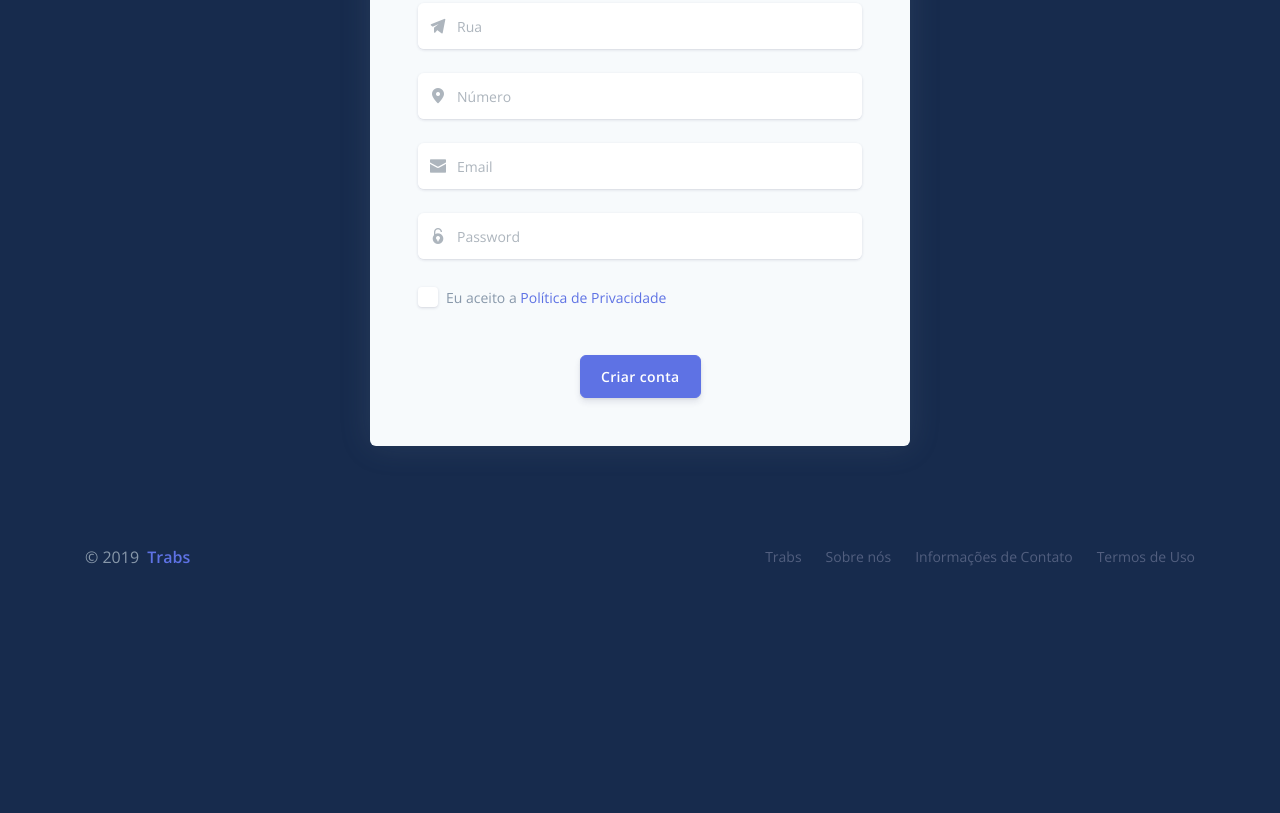
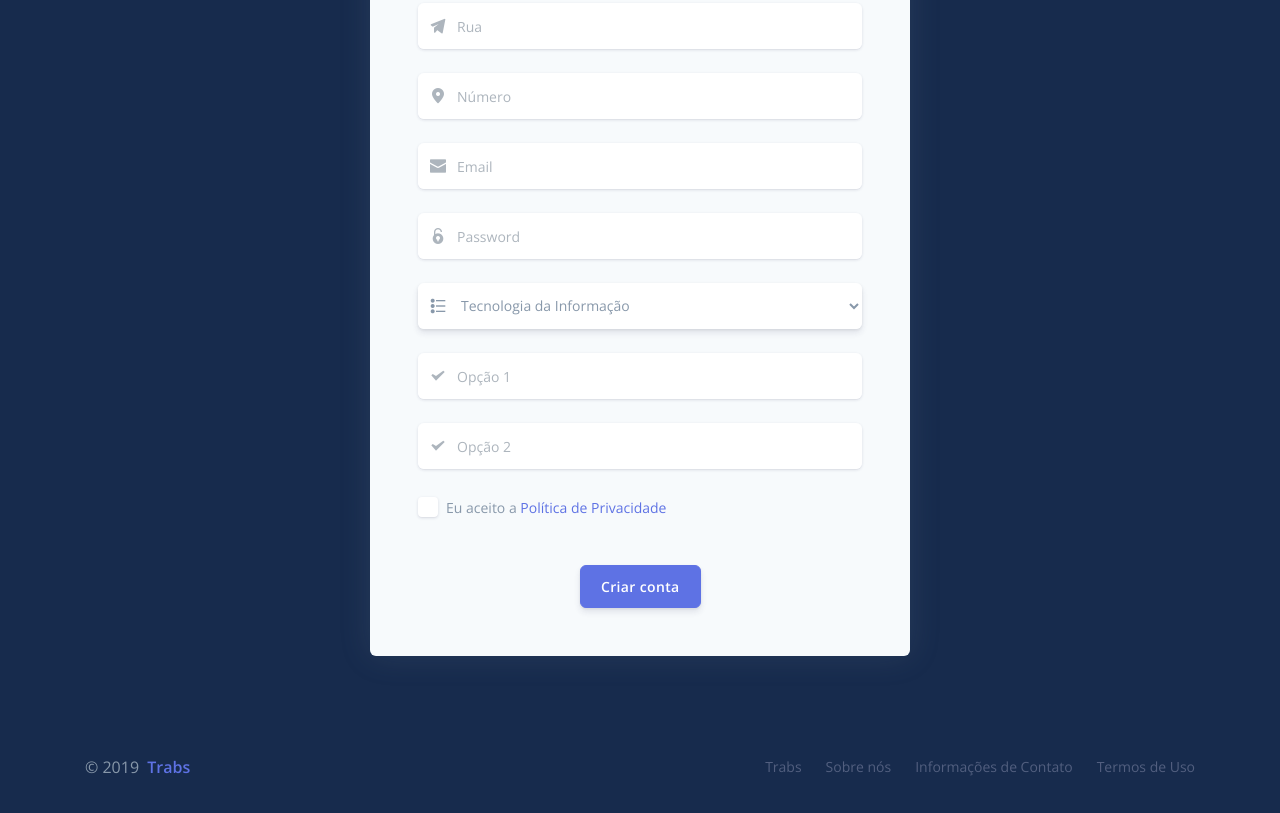
Before and after one commit to JanainaFS/Trabs, a website: page examples/registerServidor.html in a window 1280 px wide. Shown: the part 812-1625 px from the top of the page. Before the commit the page ends 1431 px from the top, so only its background shows below. Drawn offline with nearby package versions, Linux system fonts and the light colour scheme.

Commit message:
registro servidor

```diff
--- a/examples/registerServidor.html
+++ b/examples/registerServidor.html
@@ -166,6 +166,41 @@
                     <input class="form-control" placeholder="Password" type="password">
                   </div>
                 </div>
+                <div class="form-group">
+                  <div class="input-group input-group-alternative">
+                    <div class="input-group-prepend">
+                      <span class="input-group-text"><i class="ni ni-bullet-list-67"></i></span>
+                    </div>
+                    <select name="modalidade" class="form-control">
+                      <option value="valor1" selected> Tecnologia da Informação </option>
+                      <option value="valor2"> Encanador </option>
+                      <option value="valor3"> Eletricista </option>
+                      <option value="valor4"> Pedreiro </option>
+                      <option value="valor5"> Mecâncico </option>
+                      <option value="valor6"> Manutenção de Eletrodoméstico </option>
+                      <option value="valor7"> Doméstica </option>
+                      <option value="valor8"> Estética </option>
+                      <option value="valor9"> Jardineiro </option>
+                      <option value="valor10"> Gastrônomo </option>
+                    </select>
+                  </div>
+                </div>
+                <div class="form-group">
+                  <div class="input-group input-group-alternative">
+                    <div class="input-group-prepend">
+                      <span class="input-group-text"><i class="ni ni-check-bold"></i></span>
+                    </div>
+                    <input class="form-control" placeholder="Opção 1" type="text">
+                  </div>
+                </div>
+                <div class="form-group">
+                  <div class="input-group input-group-alternative">
+                    <div class="input-group-prepend">
+                      <span class="input-group-text"><i class="ni ni-check-bold"></i></span>
+                    </div>
+                    <input class="form-control" placeholder="Opção 2" type="text">
+                  </div>
+                </div>
                 <div class="row my-4">
                   <div class="col-12">
                     <div class="custom-control custom-control-alternative custom-checkbox">
```
